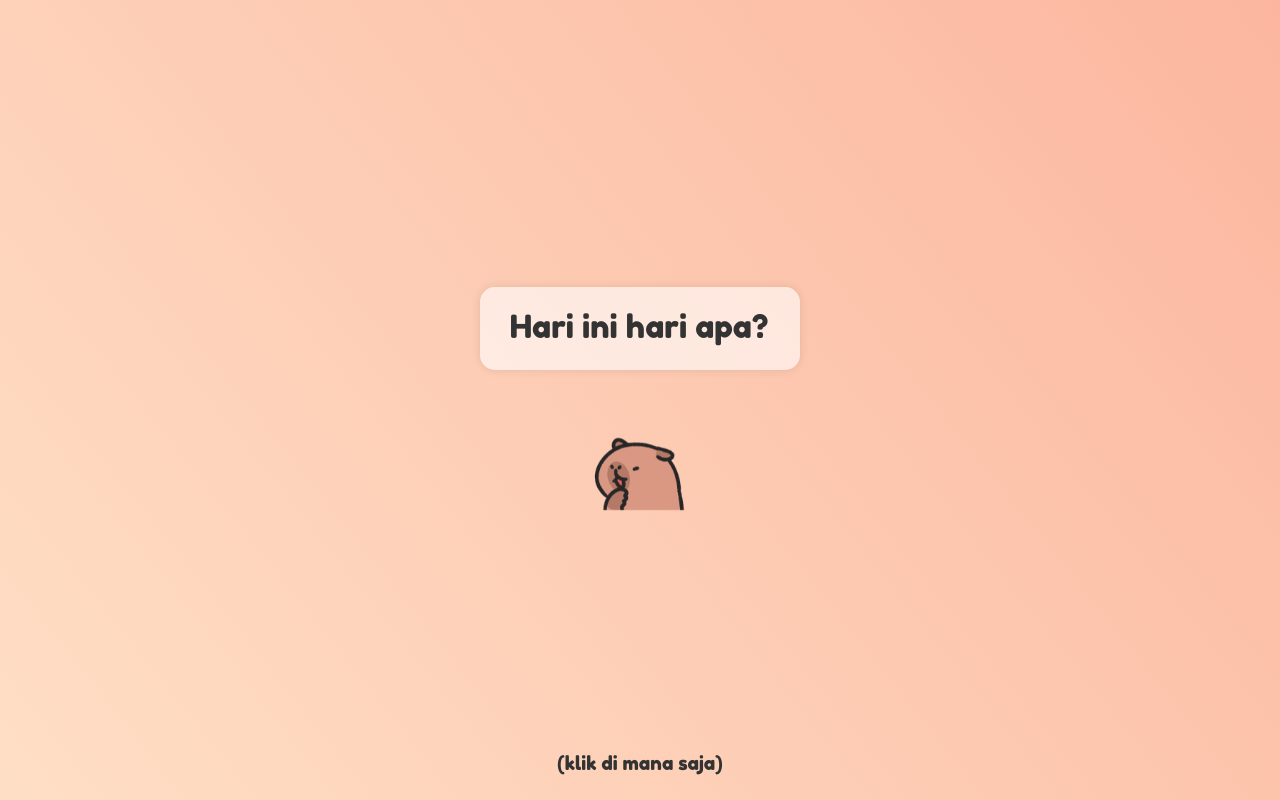
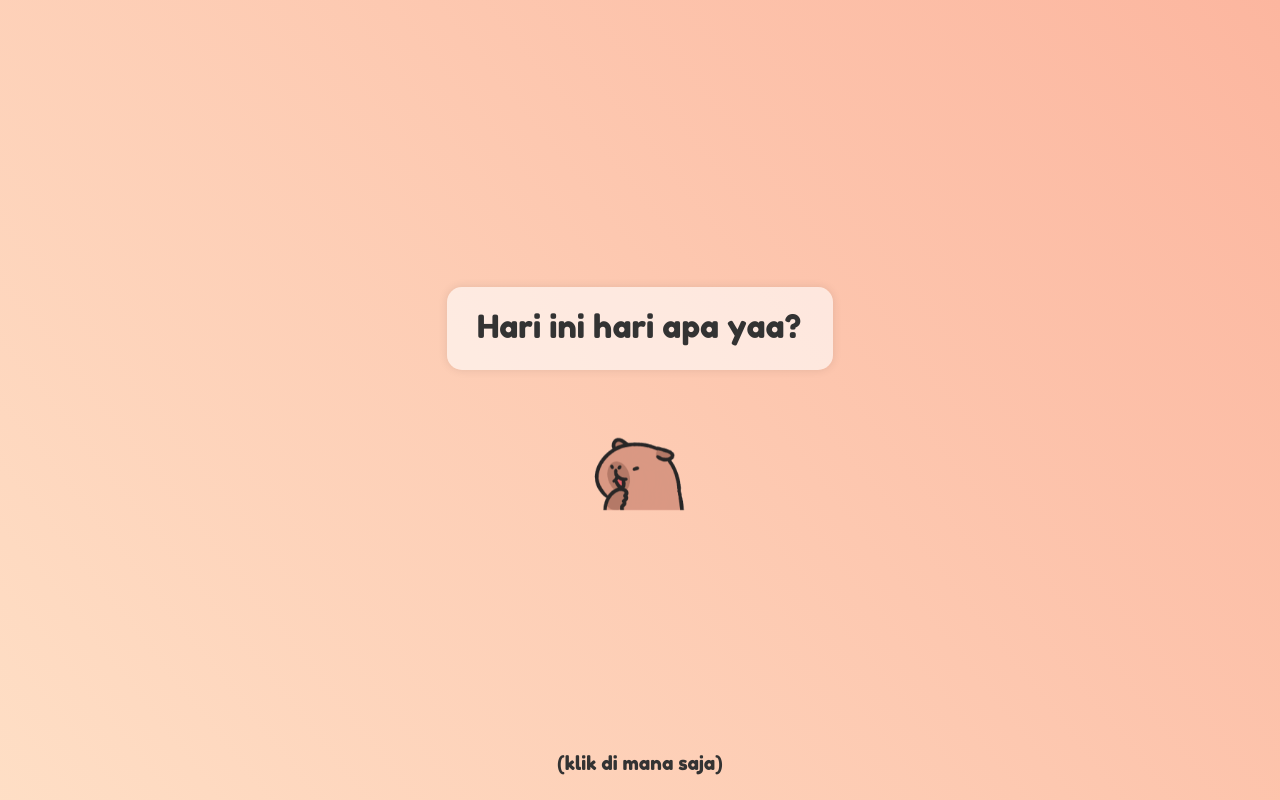
Before and after one commit to RafifFD/iyeey, a plain HTML site: page index.html in a window 1280 px wide. Shown: the top 800 px of the page. Drawn offline with Linux system fonts and the light colour scheme.

Commit message:
Update index.html

```diff
--- a/index.html
+++ b/index.html
@@ -173,7 +173,7 @@
 <body>
   <div class="typing-container" id="typingContainer">
     <div class="typing-box" id="typingBox">
-      <div id="typingText" class="typing">Hari ini hari apa?</div>
+      <div id="typingText" class="typing">Hari ini hari apa yaa?</div>
     </div>
     <div id="capybara1"><img src="CapybaraWhatt.gif" alt="capybara1" width="100px" ></div>
   </div>
```
